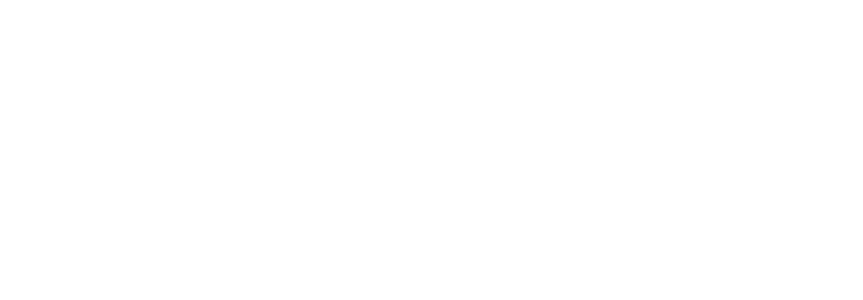
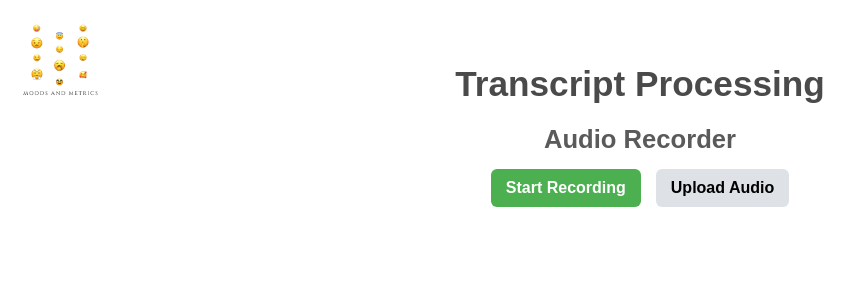
Before and after one commit to corey-shen/stress-level-audio-analysis, a React (Create React App) app in the folder client/: page /transcript in a window 1280 px wide. Before the commit this address had no page. Shown: the top 300 px of the page, without its empty margins (0-863 px from the left). Built offline with nearby package versions, Linux system fonts and the light colour scheme.

Commit message:
did transcript processing frontend, need to send audio clip to gemini

```diff
--- a/client/src/App.js
+++ b/client/src/App.js
@@ -3,6 +3,7 @@
 import { BrowserRouter, Routes, Route } from "react-router-dom";
 import LandingPage from "./components/LandingPage.js";
 import AudioProcessing from "./components/AudioProcessing.js";
+import TranscriptProcessing from "./components/TranscriptProcessing.js";
 
 function App() {
   return (
@@ -11,6 +12,8 @@
             <Routes>
                 <Route path="/" element={<LandingPage />} />
                 <Route path="/audio" element={<AudioProcessing />} />
+
+                <Route path='/transcript' element={<TranscriptProcessing />} />
             </Routes>
         </BrowserRouter>
     </div>
--- a/client/src/components/LandingPage.js
+++ b/client/src/components/LandingPage.js
@@ -12,9 +12,15 @@
           <button className="landing-button" onClick={() => window.location.href = '/audio'}>
             🎵 Audio Processing
           </button>
+
           <button className="landing-button" onClick={() => window.location.href = '/video'}>
             🎥 Video Processing
           </button>
+
+          <button className="landing-button" onClick={() => window.location.href = '/transcript'}>
+            . Transcript Processing
+          </button>
+
         </div>
       </div>
     </div>
--- /dev/null
+++ b/client/src/components/TranscriptProcessing.js
@@ -0,0 +1,24 @@
+import React from "react";
+import { useNavigate } from "react-router-dom";
+import AudioRecorder from "./AudioRecorder"; // Make sure to import AudioRecorder
+
+function TranscriptProcessing() {
+  const navigate = useNavigate();
+
+  return (
+    <div className="transcript-processing">
+      <h1>Transcript Processing</h1>
+      <div className="AudioProcessing">
+        <img
+          src="/homepage-image.png" /* Adjust path if using src/assets */
+          alt="Home"
+          className="home-logo"
+          onClick={() => navigate("/")}
+        />
+        <AudioRecorder />
+      </div>
+    </div>
+  );
+}
+
+export default TranscriptProcessing;
```
